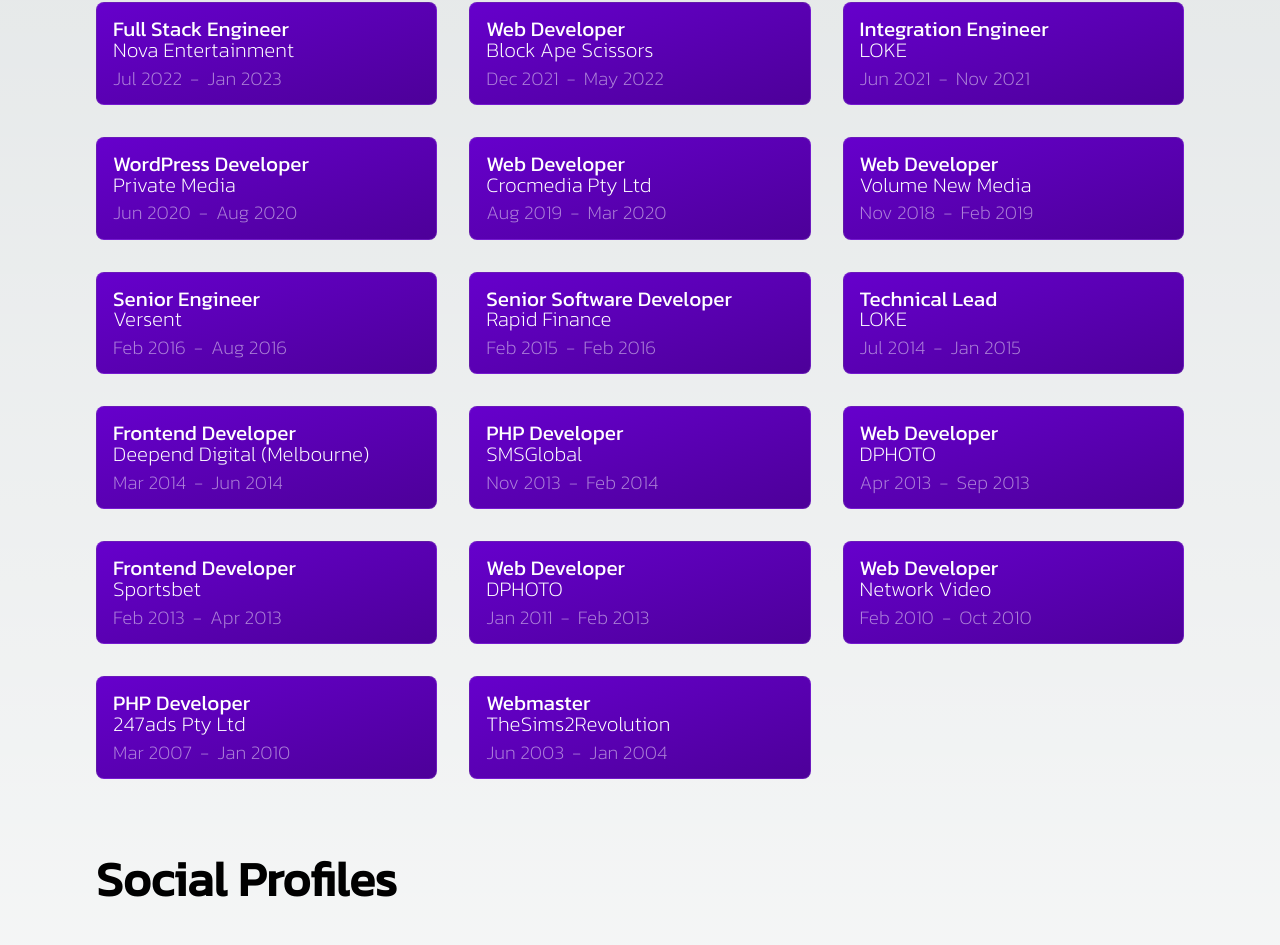
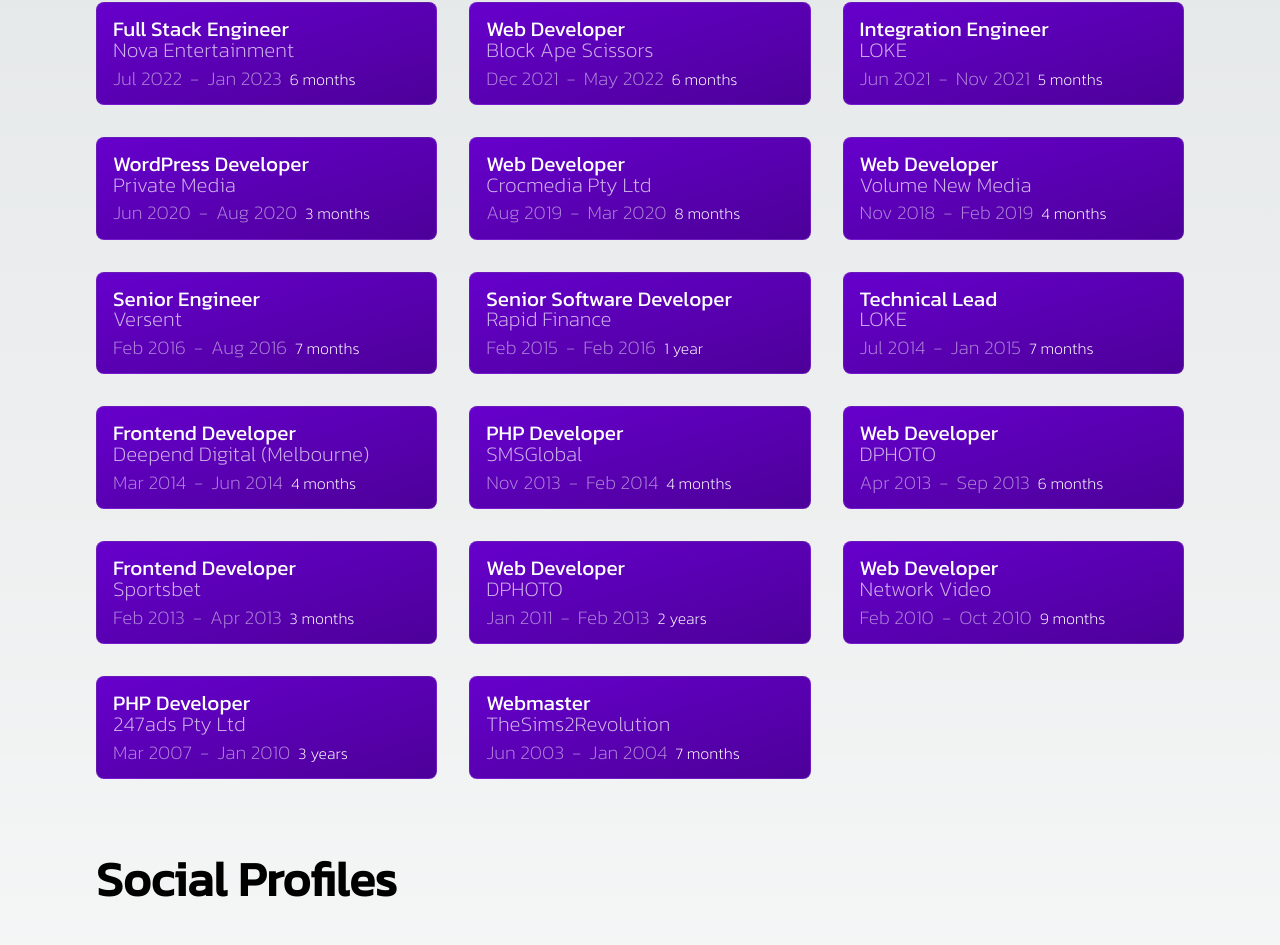
Before and after one commit to eviratec-com/www, a Next.js app: page / in a window 1280 px wide. Shown: the part 1934-2879 px from the top of the page. Built offline with nearby package versions, Linux system fonts and the light colour scheme.

Commit message:
Added Duration to JobCard Component

```diff
--- a/components/Experience/JobCard/JobCard.module.css
+++ b/components/Experience/JobCard/JobCard.module.css
@@ -20,6 +20,7 @@
   font-size: 1.3rem;
   font-weight: 200;
   margin-bottom: 0.5rem;
+  color: rgba(255,255,255,0.7);
 }
 
 .details {
@@ -36,6 +37,12 @@
 
 .details .period span {
   margin-right: 0.5rem;
+}
+
+.details .period .period-duration {
+  color: rgba(255,255,255,1);
+  font-weight: 200;
+  font-size: 1rem;
 }
 
 /* Mobile */
--- a/components/Experience/JobCard/index.tsx
+++ b/components/Experience/JobCard/index.tsx
@@ -30,6 +30,7 @@
           <span className={styles['period-start']}>{periodStart}</span>
           <span>-</span>
           <span className={styles['period-end']}>{periodEnd}</span>
+            <span className={styles['period-duration']}>{job.period.duration}</span>
         </span>
       </div>
     </div>
--- a/components/Experience/index.tsx
+++ b/components/Experience/index.tsx
@@ -15,7 +15,8 @@
     },
     period: {
       start: new Date('July 1 2022'),
-      end: new Date('Jan 1 2023')
+      end: new Date('Jan 1 2023'),
+      duration: '6 months'
     }
   }, {
     title: 'Web Developer',
@@ -24,7 +25,8 @@
     },
     period: {
       start: new Date('December 1 2021'),
-      end: new Date('May 1 2022')
+      end: new Date('May 1 2022'),
+      duration: '6 months'
     }
   }, {
     title: 'Integration Engineer',
@@ -33,7 +35,8 @@
     },
     period: {
       start: new Date('June 1 2021'),
-      end: new Date('November 1 2021')
+      end: new Date('November 1 2021'),
+      duration: '5 months'
     }
   }, {
     title: 'WordPress Developer',
@@ -42,7 +45,8 @@
     },
     period: {
       start: new Date('June 1 2020'),
-      end: new Date('August 1 2020')
+      end: new Date('August 1 2020'),
+      duration: '3 months'
     }
   }, {
     title: 'Web Developer',
@@ -51,7 +55,8 @@
     },
     period: {
       start: new Date('August 1 2019'),
-      end: new Date('March 1 2020')
+      end: new Date('March 1 2020'),
+      duration: '8 months'
     }
   }, {
     title: 'Web Developer',
@@ -60,7 +65,8 @@
     },
     period: {
       start: new Date('November 1 2018'),
-      end: new Date('February 1 2019')
+      end: new Date('February 1 2019'),
+      duration: '4 months'
     }
   }, {
     title: 'Senior Engineer',
@@ -69,7 +75,8 @@
     },
     period: {
       start: new Date('February 1 2016'),
-      end: new Date('August 1 2016')
+      end: new Date('August 1 2016'),
+      duration: '7 months'
     }
   }, {
     title: 'Senior Software Developer',
@@ -78,7 +85,8 @@
     },
     period: {
       start: new Date('February 1 2015'),
-      end: new Date('February 1 2016')
+      end: new Date('February 1 2016'),
+      duration: '1 year'
     }
   }, {
     title: 'Technical Lead',
@@ -87,7 +95,8 @@
     },
     period: {
       start: new Date('July 1 2014'),
-      end: new Date('January 1 2015')
+      end: new Date('January 1 2015'),
+      duration: '7 months'
     }
   }, {
     title: 'Frontend Developer',
@@ -96,7 +105,8 @@
     },
     period: {
       start: new Date('March 1 2014'),
-      end: new Date('June 1 2014')
+      end: new Date('June 1 2014'),
+      duration: '4 months'
     }
   }, {
     title: 'PHP Developer',
@@ -105,7 +115,8 @@
     },
     period: {
       start: new Date('November 1 2013'),
-      end: new Date('February 1 2014')
+      end: new Date('February 1 2014'),
+      duration: '4 months'
     }
   }, {
     title: 'Web Developer',
@@ -114,7 +125,8 @@
     },
     period: {
       start: new Date('April 1 2013'),
-      end: new Date('September 1 2013')
+      end: new Date('September 1 2013'),
+      duration: '6 months'
     }
   }, {
     title: 'Frontend Developer',
@@ -123,7 +135,8 @@
     },
     period: {
       start: new Date('February 1 2013'),
-      end: new Date('April 1 2013')
+      end: new Date('April 1 2013'),
+      duration: '3 months'
     }
   }, {
     title: 'Web Developer',
@@ -132,7 +145,8 @@
     },
     period: {
       start: new Date('January 1 2011'),
-      end: new Date('February 1 2013')
+      end: new Date('February 1 2013'),
+      duration: '2 years'
     }
   }, {
     title: 'Web Developer',
@@ -141,7 +155,8 @@
     },
     period: {
       start: new Date('February 1 2010'),
-      end: new Date('October 1 2010')
+      end: new Date('October 1 2010'),
+      duration: '9 months'
     }
   }, {
     title: 'PHP Developer',
@@ -150,7 +165,8 @@
     },
     period: {
       start: new Date('March 1 2007'),
-      end: new Date('January 1 2010')
+      end: new Date('January 1 2010'),
+      duration: '3 years'
     }
   }, {
     title: 'Webmaster',
@@ -159,7 +175,8 @@
     },
     period: {
       start: new Date('June 1 2003'),
-      end: new Date('January 1 2004')
+      end: new Date('January 1 2004'),
+      duration: '7 months'
     }
   }]
 
--- a/types/TimePeriod.d.ts
+++ b/types/TimePeriod.d.ts
@@ -1,4 +1,5 @@
 export type TimePeriod = {
   start: Date
   end: Date
+  duration: string
 }
```
